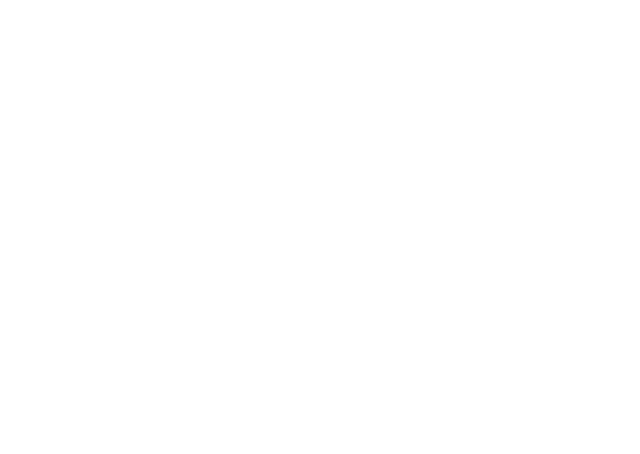
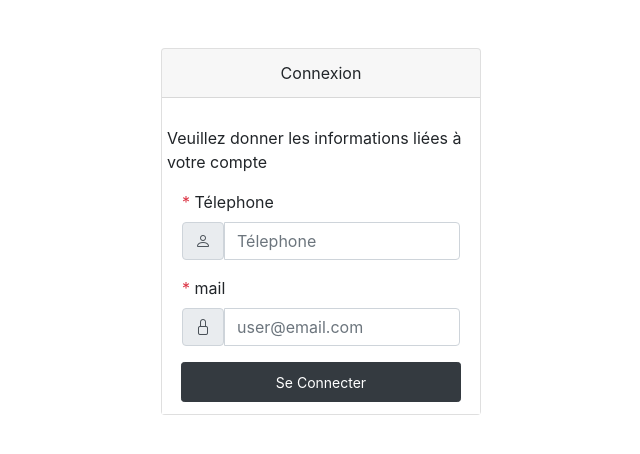
Before and after one commit to moussanguette/gestion-utilisateurs, an Angular app in the folder front/: page /oublier in a window 1280 px wide. Before the commit this address led to /. Shown: the top 454 px of the page, without its empty margins (304-944 px from the left). Built offline with nearby package versions, Linux system fonts and the light colour scheme.

Commit message:
page mot de passe oublié

```diff
--- a/front/src/app/app-routing.module.ts
+++ b/front/src/app/app-routing.module.ts
@@ -1,9 +1,11 @@
 import { NgModule } from '@angular/core';
 import { RouterModule, Routes } from '@angular/router';
 import { ConnexionComponent } from './composants/connexion/connexion.component';
+import { MotdepasseoublierComponent } from './composants/motdepasseoublier/motdepasseoublier.component';
 
 const routes: Routes = [
-  {path:'connexion',component:ConnexionComponent}
+  {path:'connexion',component:ConnexionComponent},
+  {path:'oublier',component:MotdepasseoublierComponent}
 ];
 
 @NgModule({
--- a/front/src/app/composants/connexion/connexion.component.css
+++ b/front/src/app/composants/connexion/connexion.component.css
@@ -1,9 +1,18 @@
+/* logo google */
 .logo-google{
     width: 30px;
     height: 30px;
 }
+/* bouton de connexion avec gmail et de connexion */
 .button-connexion{
 width: 250px;
 height: 40px;
 text-align:center;
 }
+.form-control{
+    width: 10px;
+}
+
+.contenu{
+    background-color: black;
+}
--- a/front/src/app/composants/connexion/connexion.component.html
+++ b/front/src/app/composants/connexion/connexion.component.html
@@ -1,31 +1,29 @@
-<p>connexion works!</p>
 
 <div class="container mt-5">
-    <div class="row justify-content-md-center">
-        <div class="col-md-4">
+    <div class="row justify-content-md-center ">
+        <div class="col-md-4 ">
 
-            <div class="card " style="width: 18rem;">
+            <div class="card " style="width: 20rem;">
                 <div class="card-header text-center mb-3">
                   Connexion
                 </div>
                 <form (ngSubmit)="connecter(f)" #f="ngForm">
-                    <ul class="list-group list-group-flush">
-                        <li class="list-group-item">
+                    <ul class="list-group list-group-flush ">
+                        <li class="list-group-item ">
                           <div class="row justify-content-lg-center ">
                               <a class="btn btn-primary btn-sm mb-3 button-connexion" type="button"> <img class="logo-google" src="assets/images/google-logo.png" alt=""> Se Connecter avec Google</a>
                           </div>
                           <label for="exampleFormControlInput1" class="form-label">
-                              <span class="color-danger">*</span>
+                              <span class="color-danger text-danger">*</span>
                               Identifiant
                           </label>
                           <div class="input-group mb-3">
-                              <span class="input-group-text" id="basic-addon1">
-                                <i class="bi bi-person"></i>
+                              <span class="input-group-text bi bi-person" id="basic-addon1">
                               </span>
                               <input type="text" class="form-control" name="username" ngModel placeholder="Identifiant" aria-label="Username" aria-describedby="basic-addon1">
                           </div>
                           <label for="exampleFormControlInput1" class="form-label">
-                              <span>*</span>
+                              <span class="text-danger">*</span>
                               Mot de passe
                           </label>
                           <div class="input-group mb-3">
@@ -33,13 +31,12 @@
                                 <i class="bi bi-lock"></i>
                                 </span>
                               <input type="password" class="form-control" name="password" ngModel placeholder="Mot de passe" aria-label="Username" aria-describedby="basic-addon1">
-
                           </div>
                          <div class="mb-3">
-                          <a href="">mot de passe</a>
+                          <a [routerLink]="['/oublier']" >mot de passe</a>
                          </div>
                           <div class="row justify-content-lg-center">
-                                  <button class="btn btn-dark btn-sm button-connexion" type="submit">Connexion</button>
+                                  <button class="btn btn-dark btn-sm button-connexion" type="submit">Se Connecter</button>
                           </div>
 
                         </li>
--- a/front/src/app/composants/motdepasseoublier/motdepasseoublier.component.css
+++ b/front/src/app/composants/motdepasseoublier/motdepasseoublier.component.css
@@ -0,0 +1,5 @@
+.button-connexion{
+    width: 280px;
+    height: 40px;
+    text-align:center;
+    }
--- a/front/src/app/composants/motdepasseoublier/motdepasseoublier.component.html
+++ b/front/src/app/composants/motdepasseoublier/motdepasseoublier.component.html
@@ -1 +1,46 @@
-<p>motdepasseoublier works!</p>
+<div class="container mt-5">
+    <div class="row justify-content-md-center ">
+        <div class="col-md-4 ">
+
+            <div class="card " style="width: 20rem;">
+                <div class="card-header text-center mb-3">
+                  Connexion
+                </div>
+                <form (ngSubmit)="connecter(f)" #f="ngForm">
+                    <ul class="list-group list-group-flush ">
+                        <li class="list-group-item ">
+                          <div class="row justify-content-lg-center ">
+                            <p>Veuillez donner les informations liées à votre compte</p>
+                        </div>
+                          <label for="telephone" class="form-label">
+                              <span class="color-danger text-danger">*</span>
+                              Télephone
+                          </label>
+                          <div class="input-group mb-3">
+                              <span class="input-group-text bi bi-person" id="basic-addon1">
+                              </span>
+                              <input type="text" class="form-control" name="Télephone" ngModel placeholder="Télephone" aria-label="Télephone" aria-describedby="basic-addon1" id="telephone">
+                          </div>
+                          <label for="mail" class="form-label">
+                              <span class="text-danger">*</span>
+                              mail
+                          </label>
+                          <div class="input-group mb-3">
+                              <span class="input-group-text" id="mail">
+                                <i class="bi bi-lock"></i>
+                                </span>
+                              <input type="password" class="form-control" name="mail" ngModel placeholder="user@email.com" aria-label="mail" aria-describedby="mail" id="mail">
+                          </div>
+                          <div class="row justify-content-lg-center">
+                                  <button class="btn btn-dark btn-sm button-connexion" type="submit">Se Connecter</button>
+                          </div>
+
+                        </li>
+                      </ul>
+                </form>
+
+              </div>
+
+        </div>
+    </div>
+</div>
--- a/front/src/app/composants/motdepasseoublier/motdepasseoublier.component.ts
+++ b/front/src/app/composants/motdepasseoublier/motdepasseoublier.component.ts
@@ -12,4 +12,7 @@
   ngOnInit(): void {
   }
 
+  connecter (form){
+
+  }
 }
```
